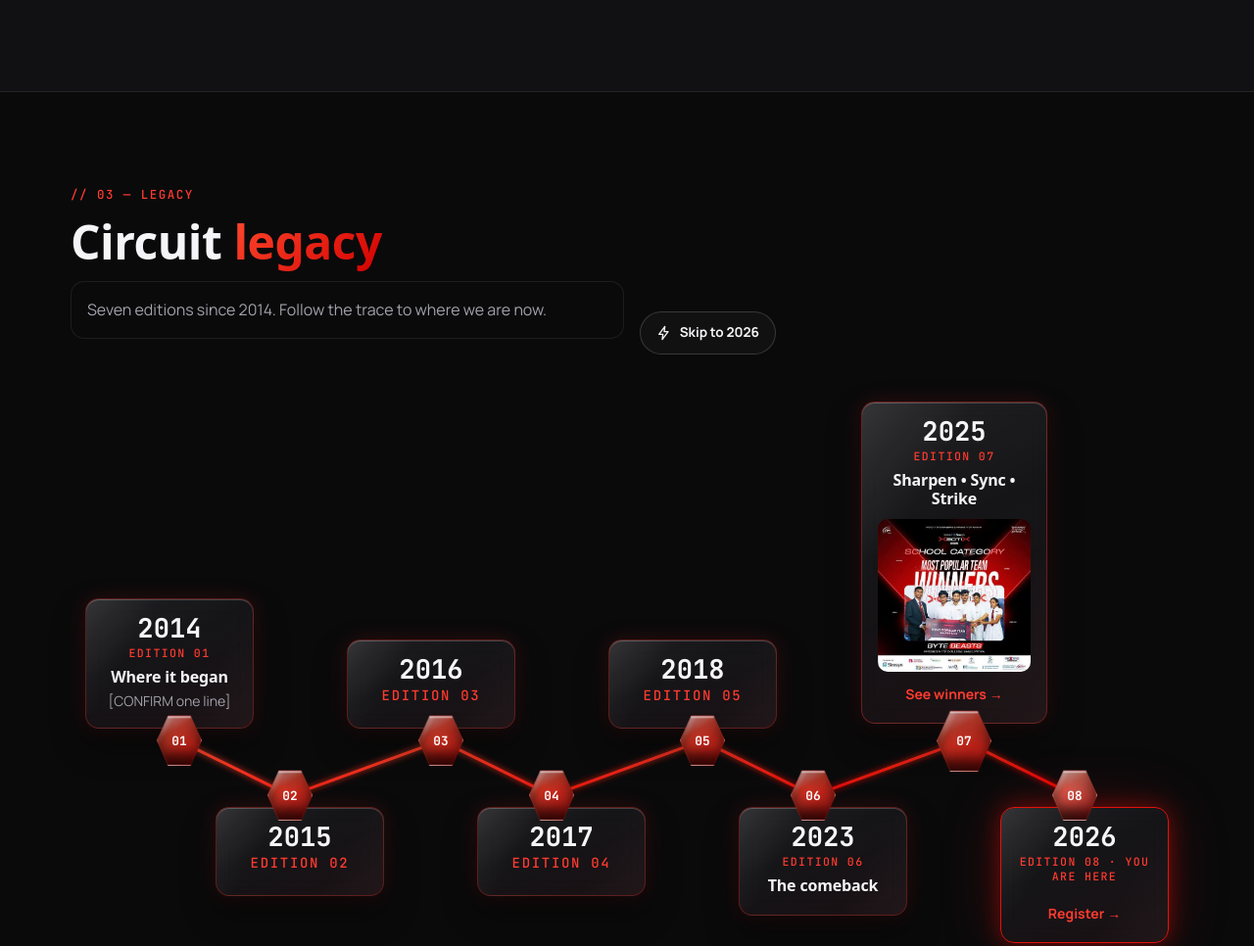
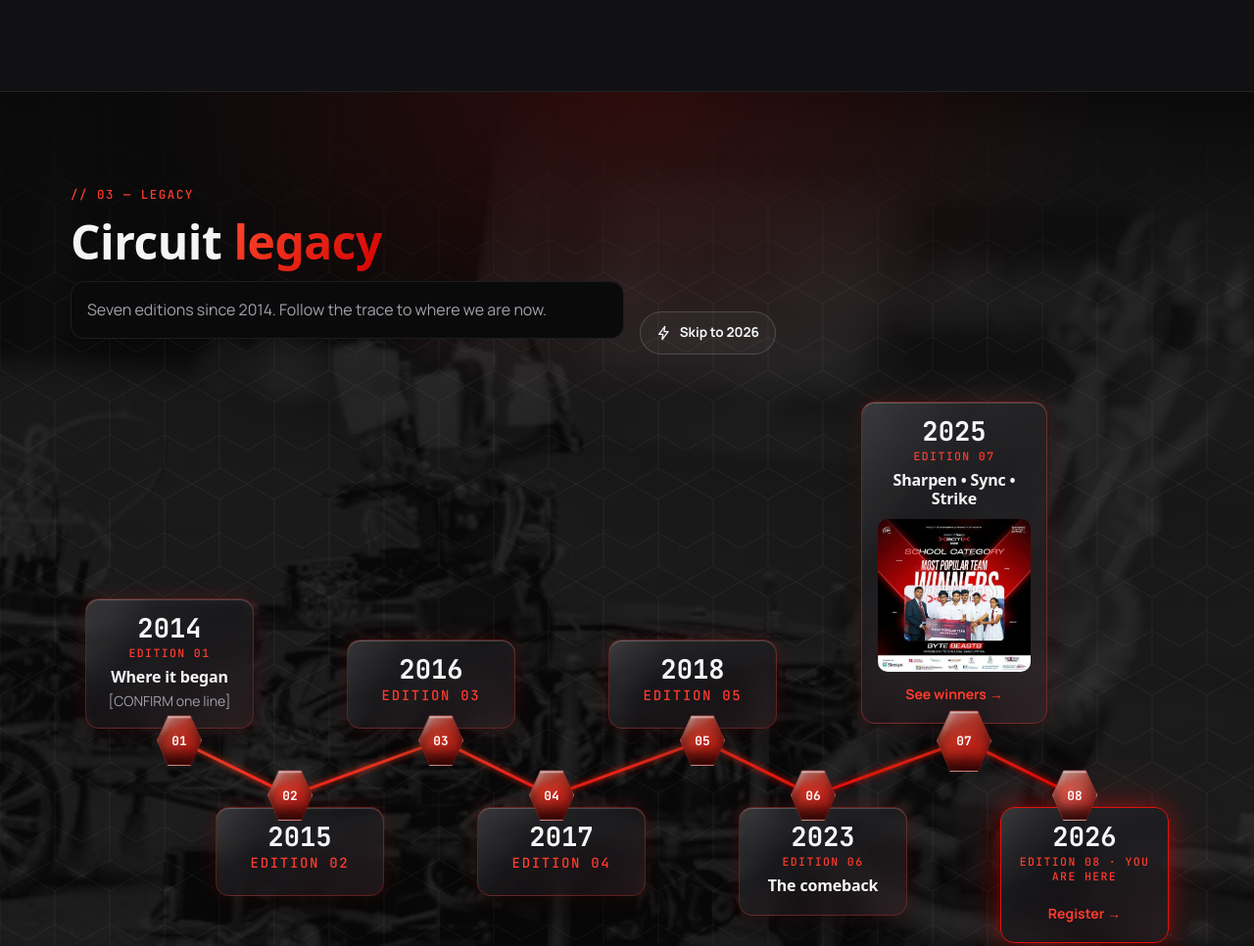
Before and after one commit to Thimira20/xboticx, a plain HTML site: page index.html in a window 1280 px wide. Shown: the part 2152-3118 px from the top of the page at 98% size. Drawn offline with Linux system fonts and the light colour scheme; a web font is replaced by a local one.

Commit message:
update UI

```diff
--- a/css/styles.css
+++ b/css/styles.css
@@ -60,8 +60,9 @@
 @layer layout {
   .wrap { width: 100%; max-width: var(--maxw); margin-inline: auto; padding-inline: var(--gutter); }
   .wrap-narrow { max-width: 820px; }
-  .section { position: relative; padding-block: var(--s-16); }
-  .section-alt { background: var(--bg-2); border-block: 1px solid var(--line); }
+  .section { position: relative; padding-block: var(--s-16); --sbg: var(--bg); overflow: clip; }
+  .section-alt { background: var(--bg-2); border-block: 1px solid var(--line); --sbg: var(--bg-2); }
+  .section > .wrap { position: relative; z-index: 1; }
   .sec-head { margin-bottom: var(--s-8); max-width: 720px; }
   .sec-head .sub { margin-top: var(--s-3); }
   @media (min-width: 1024px) { .section { padding-block: 6rem; } .sec-head { margin-bottom: var(--s-12); } }
@@ -231,6 +232,19 @@
   .hero-mark .word { transition: opacity .5s .7s; }
   .hero-mark.is-assembled .brk { animation: glowpulse 1.4s .9s 1 both; }
   @keyframes glowpulse { 50% { filter: drop-shadow(0 0 16px rgba(255,59,47,.95)); } }
+
+  /* SECTION BACKGROUNDS — same idea as the hero: a darkened, grayscale event photo behind the content,
+     with a faint honeycomb overlay, fading to the section's own flat colour at the top and bottom edges
+     so it blends into the sections above and below rather than showing a hard rectangle. */
+  .sec-bg { position: absolute; inset: 0; z-index: 0; overflow: hidden; }
+  .sec-bg img { width: 100%; height: 100%; object-fit: cover; opacity: .09; filter: grayscale(1) contrast(1.15); }
+  .sec-bg::before { content: ""; position: absolute; inset: 0; background: var(--honey); background-size: 56px 100px; opacity: .04; }
+  .sec-bg::after { content: ""; position: absolute; inset: 0; background: linear-gradient(180deg, var(--sbg) 0%, transparent 18%, transparent 82%, var(--sbg) 100%); }
+
+  /* History gets the strongest treatment — it's the site's signature section. */
+  .sec-signature .sec-bg img { opacity: .14; }
+  .sec-signature .sec-bg::before { opacity: .06; }
+  .sec-signature::before { content: ""; position: absolute; inset: 0; z-index: 1; background: radial-gradient(55% 40% at 50% 0%, rgba(227,18,11,.16), transparent 70%); }
 
   /* STATS */
   .stats { border-block: 1px solid var(--line); background: var(--bg-2); padding-block: var(--s-8); }
--- a/index.html
+++ b/index.html
@@ -122,6 +122,7 @@
 
     <!-- 3 · ABOUT -->
     <section id="about" class="section" data-spy="about" aria-labelledby="about-h">
+      <div class="sec-bg" aria-hidden="true"><img src="assets/img/bg/robot-1.jpg" alt="" width="640" height="480" loading="lazy" style="object-position:20% 35%"></div>
       <div class="wrap">
         <header class="sec-head reveal">
           <p class="eyebrow">// 01 — ABOUT</p>
@@ -170,7 +171,8 @@
     </section>
 
     <!-- 5 · HISTORY -->
-    <section id="history" class="section" data-spy="history" aria-labelledby="history-h">
+    <section id="history" class="section sec-signature" data-spy="history" aria-labelledby="history-h">
+      <div class="sec-bg" aria-hidden="true"><img src="assets/img/bg/robot-1.jpg" alt="" width="640" height="480" loading="lazy" style="object-position:60% 55%"></div>
       <div class="wrap">
         <header class="sec-head tl-head reveal">
           <div>
@@ -189,6 +191,7 @@
 
     <!-- 6 · WINNERS -->
     <section id="winners" class="section section-alt" aria-labelledby="winners-h">
+      <div class="sec-bg" aria-hidden="true"><img src="assets/img/bg/robot-1.jpg" alt="" width="640" height="480" loading="lazy" style="object-position:80% 20%"></div>
       <div class="wrap">
         <header class="sec-head reveal">
           <p class="eyebrow">// 04 — HALL OF FAME</p>
@@ -201,6 +204,7 @@
 
     <!-- 7 · WORKSHOPS -->
     <section id="workshops" class="section" aria-labelledby="workshops-h">
+      <div class="sec-bg" aria-hidden="true"><img src="assets/img/bg/robot-1.jpg" alt="" width="640" height="480" loading="lazy" style="object-position:40% 80%"></div>
       <div class="wrap">
         <header class="sec-head reveal">
           <p class="eyebrow">// 05 — SCHOOL WORKSHOPS</p>
@@ -212,6 +216,7 @@
 
     <!-- 8 · PARTNERS -->
     <section id="partners" class="section section-alt" aria-labelledby="partners-h">
+      <div class="sec-bg" aria-hidden="true"><img src="assets/img/bg/robot-1.jpg" alt="" width="640" height="480" loading="lazy" style="object-position:10% 60%"></div>
       <div class="wrap">
         <header class="sec-head reveal">
           <p class="eyebrow">// 06 — PARTNERS</p>
@@ -257,6 +262,7 @@
 
     <!-- 12 · CONTACT -->
     <section id="contact" class="section section-alt" aria-labelledby="contact-h">
+      <div class="sec-bg" aria-hidden="true"><img src="assets/img/bg/robot-1.jpg" alt="" width="640" height="480" loading="lazy" style="object-position:90% 65%"></div>
       <div class="wrap">
         <header class="sec-head reveal">
           <p class="eyebrow">// 10 — VENUE &amp; CONTACT</p>
```
Also changed, not shown: assets/img/bg/robot-2.jpg (deleted), assets/img/bg/robot-3.jpg (deleted), assets/img/bg/robot-4.jpg (deleted).
